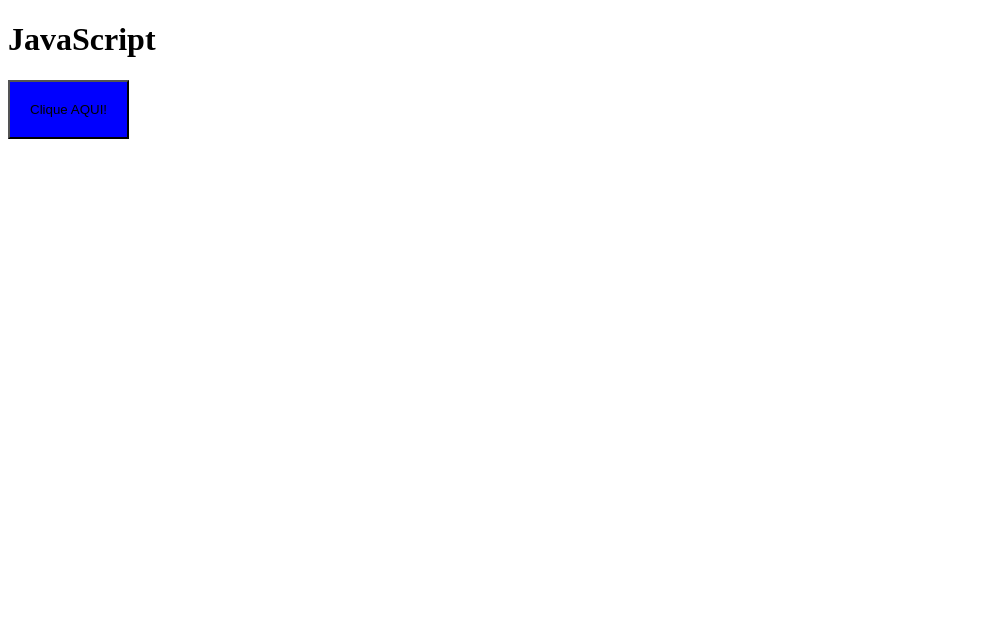
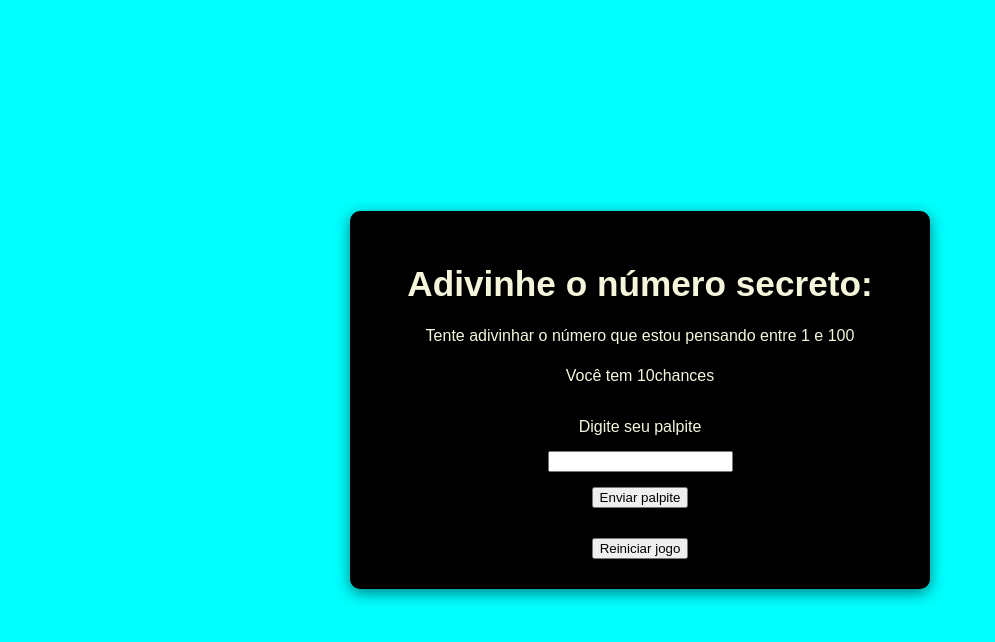
Before and after one commit to kaio-tech123/java-script, a plain HTML site: page index.html in a window 1280 px wide. Shown: the whole page, without its empty margins (0-995 px from the left). Drawn offline with Linux system fonts and the light colour scheme.

Commit message:
Add files via upload

```diff
--- a/index.html
+++ b/index.html
@@ -1,25 +1,34 @@
 <!DOCTYPE html>
-<html lang="pt-BR">
+<html lang="en">
 <head>
     <meta charset="UTF-8">
     <meta name="viewport" content="width=device-width, initial-scale=1.0">
-    <title>Introdução à JS</title>
-    <style>
-        button {
-            padding: 20px;
-            background-color: blue;
-        }
-    </style>
+    <link rel="stylesheet" href="style.css">
+    <title>Adivinhe o número secreto</title>
 </head>
 <body>
-    <h1> JavaScript</h1>
-    <button onclick="clicou()"> Clique AQUI!</button>
+    <div class="container">
+        <h1>Adivinhe o número secreto:</h1>
+        <p>Tente adivinhar o número que estou pensando entre 1 e 100</p>
+        <p>Você tem <span id="chancesrestantas">10</span>chances</p>
 
-    <script>
-        function clicou() {
-            alert('obrigado por clicar')
-        }
-        window.alert('Hello');
-    </script>
+        <div class="input-area">
+            <label for="campopalpite">Digite seu palpite</label>
+            <input type="number" id="campopalpite" min="1" max-="100">
+            <button id="botaoenviar">Enviar palpite</button>
+        </div>
+
+        <div class="resultado-area">
+            <p class="mensagem"></p>
+            <p class="palpites-anteriores"></p>
+            <p class="dica"></p>
+
+            <button id="botaoreiniciar" class="hidden">Reiniciar jogo</button>
+
+        </div>
+
+        <script src="script.js"></script>
+
+    </div>
 </body>
 </html>
--- /dev/null
+++ b/style.css
@@ -0,0 +1,40 @@
+body {
+    font-family: Arial, sans-serif;
+    background-color: aqua;
+    color: beige;
+    display: flex;
+    justify-content: center;
+    align-items: center;
+    min-height: 100vh;
+    margin: 0;
+    padding: 20px;
+    box-sizing: border-box;
+}
+ .container {
+    background-color: rgb(0, 0, 0);
+    padding: 30px 40px;
+    border-radius: 10px;
+    box-shadow: 0 4px 15px rgba(0, 0, 0, 0.5);
+    text-align: center;
+    max-width: 500px;
+    width: 100%;
+ }
+
+ h1{
+    color: beige;
+    margin-bottom: 20px;
+    font-size: 2.2em;
+ }
+
+ p {
+    margin-bottom: 10px;
+    line-height: 1.5;
+ }
+
+ .input-area {
+    margin: 30px 0;
+    display: flex;
+    flex-direction: column;
+    align-items: center;
+    gap: 15px;
+ }
```
Also changed, not shown: script.js (added).
